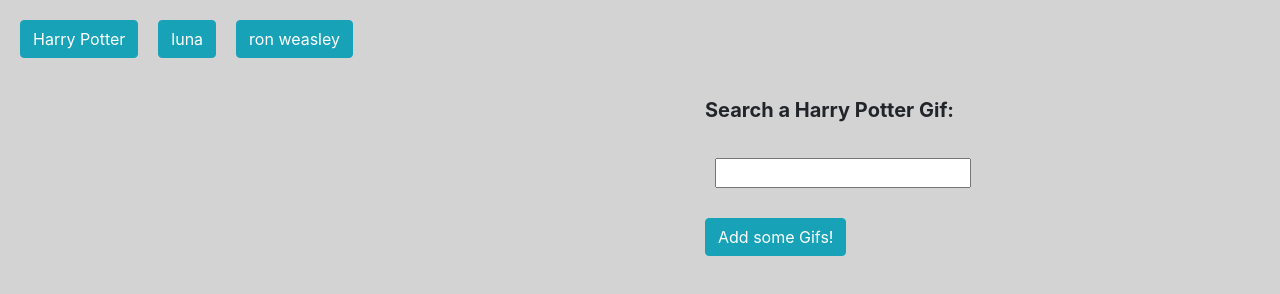
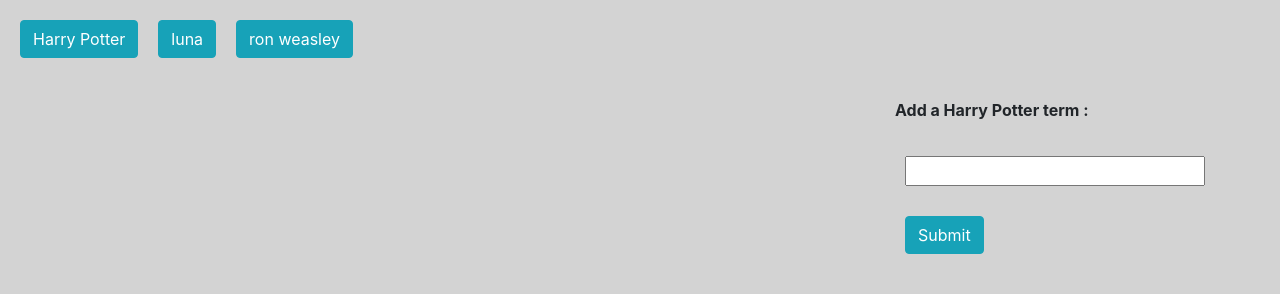
Before and after one commit to swechchhaparajuli/GifTastic, a plain HTML site: page index.html in a window 1280 px wide. Drawn offline with nearby package versions, Linux system fonts and the light colour scheme; a web font is replaced by a local one.

Commit message:
added a comment

```diff
--- a/index.html
+++ b/index.html
@@ -26,31 +26,31 @@
     <!-- Rendered Buttons go Here  -->
     <div id="buttons-view"></div>
 
-    <!--<div class = "container">-->
+    <div class = "container">
         <div class="row">
 
-            <div class="col-lg-6">
+            <div class="col-lg-8">
                 <div class = "gifDeposit">
 
                 </div>
 
               </div>
 
-          <div class="col-lg-5">
+          <div class="col-lg-3">
           <form id="hp-form">
             <div>
-              <label for="hp-input"> <h5><strong>Search a Harry Potter Gif: </strong></h5></label>
+              <label for="hp-input"> <h6><strong> Add a Harry Potter term : </strong></h6></label>
             </div>
             <div>
-                <input type="text" id="hp-input">
+                <input type="text" id="hp-input" style = "width:300px">
             </div>
-              </form>
               <div>
-           <button class = "btn btn-info" id="add-hp" type="submit" > Add some Gifs!</button>
+           <button class = "btn btn-info" id="add-hp" type="submit" > Submit</button>
+          </form>
               </div>
 
-
-
+          </div>
+        </div>
       </div>
 
 
@@ -79,8 +79,8 @@
             var rating = response.data[0].rating;
             var pOne = $("<h4>").text("Rating: " + rating);
             potterDiv.append(pOne);
-            var imgURL = response.data[i].images.fixed_height_still.url;
-            var imgMovURL = response.data[i].images.fixed_height.url;
+            var imgURL = response.data[i].images.fixed_height_small_still.url;
+            var imgMovURL = response.data[i].images.fixed_height.url; // also increases size, can replace with images.fixed_height_small.url for normal size
             var image = $("<img>").attr("src", imgURL);
             $(image).attr("status", "still");
             image.addClass("gif");
@@ -136,6 +136,7 @@
 
       // This function handles events where a movie button is clicked
       $("#add-hp").on("click", function(event) {
+
        // $("#hps-view").empty();
         event.preventDefault();
         // This line grabs the input from the textbox
@@ -143,6 +144,7 @@
 
         // Adding movie from the textbox to our array
         topics.push(hp);
+
 
         // Calling renderButtons which handles the processing of our movie array
         renderButtons();
```
